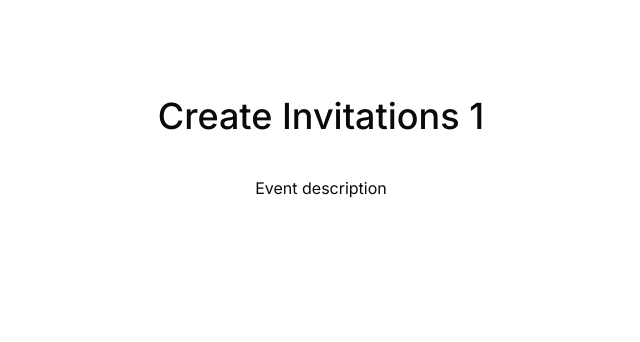
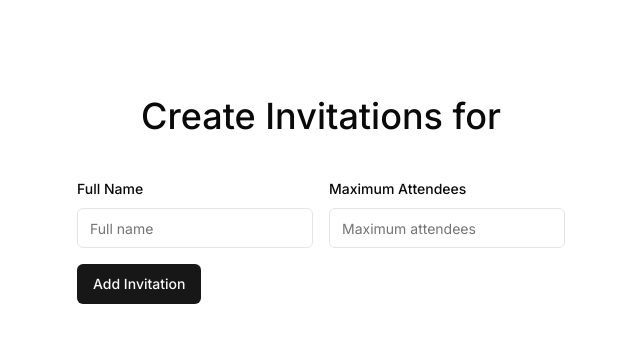
Before and after one commit to sahildmk/invitations-platform, a Next.js app: page /event/1/invite in a window 1280 px wide. Shown: the top 342 px of the page, without its empty margins (319-959 px from the left). Built offline with nearby package versions, Linux system fonts and the light colour scheme; no server answers.

Commit message:
feat(invites): added invite post request

```diff
--- /dev/null
+++ b/app/api/invites/route.ts
@@ -0,0 +1,63 @@
+import { db } from "@/server/db/db";
+import { invite } from "@/server/db/schema/schema";
+import { NextResponse } from "next/server";
+import { number, string, z } from "zod";
+
+const createInviteSchema = z.object({
+  eventKey: string().uuid(),
+  ownerFullName: string(),
+  maxAttendees: number().min(1),
+});
+
+type CreateInviteResponse = {
+  inviteKey: string;
+  eventKey: string;
+  ownerFullName: string;
+  maxAttendees: number;
+  confirmedAttendees: number | null;
+  isConfirmed: boolean;
+};
+
+export async function POST(request: Request) {
+  const json = await request.json();
+
+  const inputResult = createInviteSchema.safeParse(json);
+
+  if (!inputResult.success) {
+    return NextResponse.json(
+      { message: inputResult.error.flatten() },
+      { status: 422 }
+    );
+  }
+
+  const data = inputResult.data;
+
+  const event = await db.query.event.findFirst({
+    where: (events, { eq }) => eq(events.key, data.eventKey),
+  });
+
+  if (!event)
+    return NextResponse.json({ message: "event not found" }, { status: 422 });
+
+  const inviteResult = await db
+    .insert(invite)
+    .values({
+      eventId: event.id,
+      ownerFullname: data.ownerFullName,
+      maxAttendees: data.maxAttendees,
+    })
+    .returning();
+
+  const response: CreateInviteResponse[] = inviteResult.map((invite) => {
+    return {
+      inviteKey: invite.key,
+      eventKey: event.key,
+      ownerFullName: invite.ownerFullname,
+      isConfirmed: invite.isConfirmed,
+      maxAttendees: invite.maxAttendees,
+      confirmedAttendees: invite.confirmedAttendees,
+    };
+  });
+
+  return NextResponse.json(response);
+}
--- /dev/null
+++ b/app/event/[id]/invite/invite-form.tsx
@@ -0,0 +1,89 @@
+"use client";
+
+import { zodResolver } from "@hookform/resolvers/zod";
+import * as z from "zod";
+
+import { Button } from "@/components/ui/button";
+import {
+  Form,
+  FormControl,
+  FormDescription,
+  FormField,
+  FormItem,
+  FormLabel,
+  FormMessage,
+} from "@/components/ui/form";
+import { Input } from "@/components/ui/input";
+import { useForm } from "react-hook-form";
+import { addInviteToEvent } from "@/services/eventsService";
+
+const formSchema = z.object({
+  fullName: z.string().min(2, {
+    message: "Full name must not be empty",
+  }),
+  maxAttendees: z.number().min(1, {
+    message: "Must have at least one attendee",
+  }),
+});
+
+export function AddInviteForm(props: { eventKey: string }) {
+  const form = useForm<z.infer<typeof formSchema>>({
+    resolver: zodResolver(formSchema),
+    defaultValues: {
+      fullName: "",
+    },
+  });
+
+  // 2. Define a submit handler.
+  function onSubmit(values: z.infer<typeof formSchema>) {
+    // Do something with the form values.
+    // ✅ This will be type-safe and validated.
+    addInviteToEvent({
+      eventKey: props.eventKey,
+      ownerFullName: values.fullName,
+      maxAttendees: values.maxAttendees,
+    });
+  }
+
+  return (
+    <Form {...form}>
+      <form onSubmit={form.handleSubmit(onSubmit)}>
+        <div className="flex space-x-4 mb-4">
+          <FormField
+            control={form.control}
+            name="fullName"
+            render={({ field }) => (
+              <FormItem>
+                <FormLabel>Full Name</FormLabel>
+                <FormControl>
+                  <Input placeholder="Full name" {...field} />
+                </FormControl>
+                <FormMessage />
+                {/* <FormDescription>Invitation addressee</FormDescription> */}
+              </FormItem>
+            )}
+          />
+          <FormField
+            control={form.control}
+            name="maxAttendees"
+            render={({ field }) => (
+              <FormItem>
+                <FormLabel>Maximum Attendees</FormLabel>
+                <FormControl>
+                  <Input
+                    placeholder="Maximum attendees"
+                    {...field}
+                    type="number"
+                    onChange={(event) => field.onChange(+event.target.value)}
+                  />
+                </FormControl>
+                <FormMessage />
+              </FormItem>
+            )}
+          />
+        </div>
+        <Button type="submit">Add Invitation</Button>
+      </form>
+    </Form>
+  );
+}
--- a/app/event/[id]/invite/page.tsx
+++ b/app/event/[id]/invite/page.tsx
@@ -1,10 +1,15 @@
-export default function Page({ params }: { params: { id: string } }) {
+import { getEventDetails } from "@/services/eventsService";
+import { AddInviteForm } from "./invite-form";
+
+export default async function Page({ params }: { params: { id: string } }) {
+  const eventDetails = await getEventDetails(params.id);
+
   return (
     <main className="flex min-h-screen flex-col items-center p-24">
       <h1 className="text-4xl font-medium pb-10">
-        Create Invitations {params.id}
+        Create Invitations for {eventDetails?.name}
       </h1>
-      <p>Event description</p>
+      <AddInviteForm eventKey={params.id} />
     </main>
   );
 }
--- a/app/event/[id]/page.tsx
+++ b/app/event/[id]/page.tsx
@@ -1,25 +1,5 @@
-import { env } from "@/utils/env.mjs";
-import { z } from "zod";
-
-const eventSchema = z.object({
-  key: z.string().uuid(),
-  name: z.string(),
-  description: z.string(),
-  dateCreated: z.string().datetime(),
-  contactFullName: z.string(),
-  contactNumber: z.string(),
-});
-
-const getEventDetails = async (id: string) => {
-  try {
-    const result = await fetch(`${env.API_URL}/events/${id}`);
-    const json = await result.json();
-    return eventSchema.parse(json);
-  } catch (error) {
-    console.log(error);
-    return undefined;
-  }
-};
+import { getEventDetails } from "@/services/eventsService";
+import { AddInviteForm } from "./invite/invite-form";
 
 export default async function Page({ params }: { params: { id: string } }) {
   const eventDetails = await getEventDetails(params.id);
--- /dev/null
+++ b/services/eventsService.ts
@@ -0,0 +1,50 @@
+import { env } from "@/utils/env.mjs";
+import { number, string, z } from "zod";
+
+export const eventSchema = z.object({
+  key: z.string().uuid(),
+  name: z.string(),
+  description: z.string(),
+  dateCreated: z.string().datetime(),
+  contactFullName: z.string(),
+  contactNumber: z.string(),
+});
+
+const createInviteSchema = z.object({
+  eventKey: string().uuid(),
+  ownerFullName: string(),
+  maxAttendees: number().min(1),
+});
+
+type CreateInviteInput = z.infer<typeof createInviteSchema>;
+
+export const getEventDetails = async (id: string) => {
+  try {
+    const result = await fetch(`${env.API_URL}/events/${id}`);
+    const json = await result.json();
+    return eventSchema.parse(json);
+  } catch (error) {
+    console.log(error);
+    return undefined;
+  }
+};
+
+export const addInviteToEvent = async (input: CreateInviteInput) => {
+  const body = {
+    eventKey: input.eventKey,
+    maxAttendees: input.maxAttendees,
+    ownerFullName: input.ownerFullName,
+  };
+
+  try {
+    const result = await fetch(`${env.NEXT_PUBLIC_API_URL}/invites`, {
+      method: "post",
+      body: JSON.stringify(body),
+    });
+    const json = await result.json();
+    console.log(json);
+  } catch (error) {
+    console.log(error);
+    return undefined;
+  }
+};
--- a/utils/env.mjs
+++ b/utils/env.mjs
@@ -19,6 +19,7 @@ export const env = createEnv({
    * `NEXT_PUBLIC_`.
    */
   client: {
+    NEXT_PUBLIC_API_URL: z.string().url(),
     // NEXT_PUBLIC_CLIENTVAR: z.string().min(1),
   },
 
@@ -31,5 +32,6 @@ export const env = createEnv({
     NODE_ENV: process.env.NODE_ENV,
     BASE_URL: process.env.BASE_URL,
     API_URL: process.env.API_URL,
+    NEXT_PUBLIC_API_URL: process.env.NEXT_PUBLIC_API_URL,
   },
 });
```
